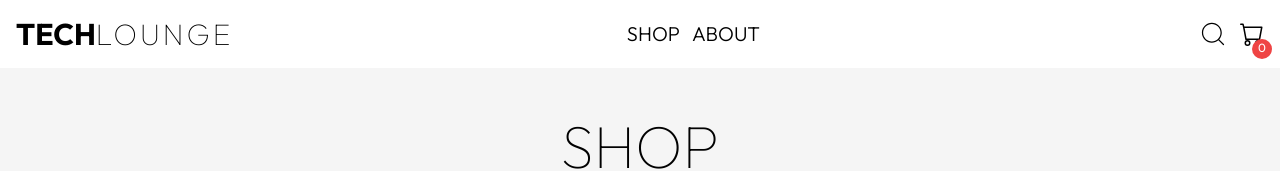
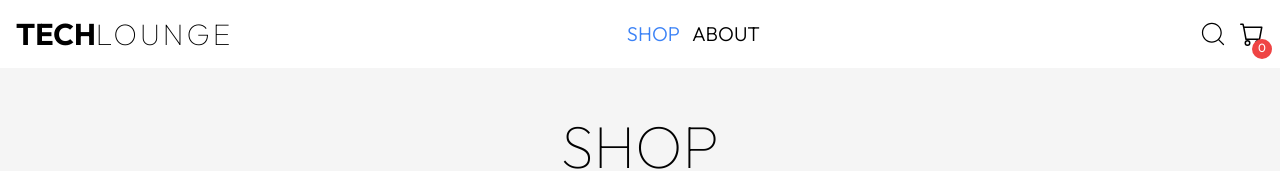
Before and after one commit to damjans92/tech-lounge, a React (Vite) app: page / in a window 1280 px wide. Shown: the top 171 px of the page. Built offline with nearby package versions, Linux system fonts and the light colour scheme.

Commit message:
added navlink and active class

```diff
--- a/src/components/layout/Navbar.tsx
+++ b/src/components/layout/Navbar.tsx
@@ -1,6 +1,6 @@
 import { BsCart } from "react-icons/bs";
 import { Cart } from "../shop/Cart";
-import { Link } from "react-router-dom";
+import { Link, NavLink } from "react-router-dom";
 import useCart from "../../hooks/useCart";
 import { CiSearch } from "react-icons/ci";
 import { useState } from "react";
@@ -44,20 +44,28 @@ function Navbar() {
         <div className="hidden md:flex w-full justify-center">
           <ul className="flex gap-3 uppercase text-xl font-light">
             <li>
-              <Link
+              <NavLink
                 to="/"
-                className="hover:text-blue-500 transition duration-200"
+                className={({ isActive }) =>
+                  isActive
+                    ? "text-blue-500"
+                    : "text-black hover:text-blue-500 transition-all"
+                }
               >
                 Shop
-              </Link>
+              </NavLink>
             </li>
             <li>
-              <Link
+              <NavLink
                 to="/about"
-                className="hover:text-blue-500 transition duration-200"
+                className={({ isActive }) =>
+                  isActive
+                    ? "text-blue-500"
+                    : "text-black hover:text-blue-500 transition-all"
+                }
               >
                 About
-              </Link>
+              </NavLink>
             </li>
           </ul>
         </div>
@@ -89,20 +97,20 @@ function Navbar() {
           } relative bg-white md:hidden flex flex-col pl-6 h-full max-w-[300px] pt-12 gap-3 uppercase text-xl font-light`}
         >
           <li className="underline">
-            <Link
+            <NavLink
               to="/"
               className="hover:text-blue-500 transition duration-200"
             >
               Shop
-            </Link>
+            </NavLink>
           </li>
           <li className="underline">
-            <Link
+            <NavLink
               to="/about"
               className="hover:text-blue-500 transition duration-200"
             >
               About
-            </Link>
+            </NavLink>
           </li>
           <button
             onClick={() => setIsMobileNavOpen(false)}
```
